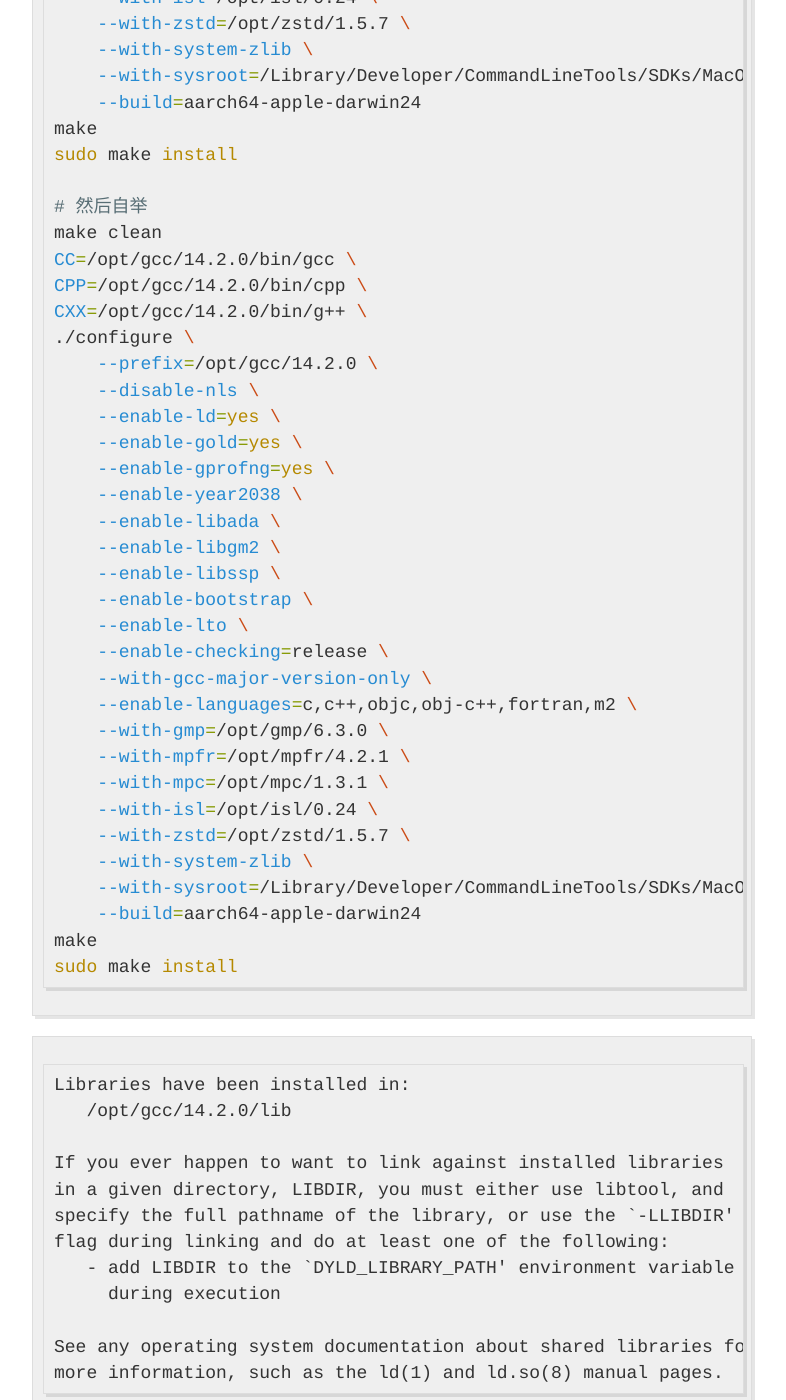
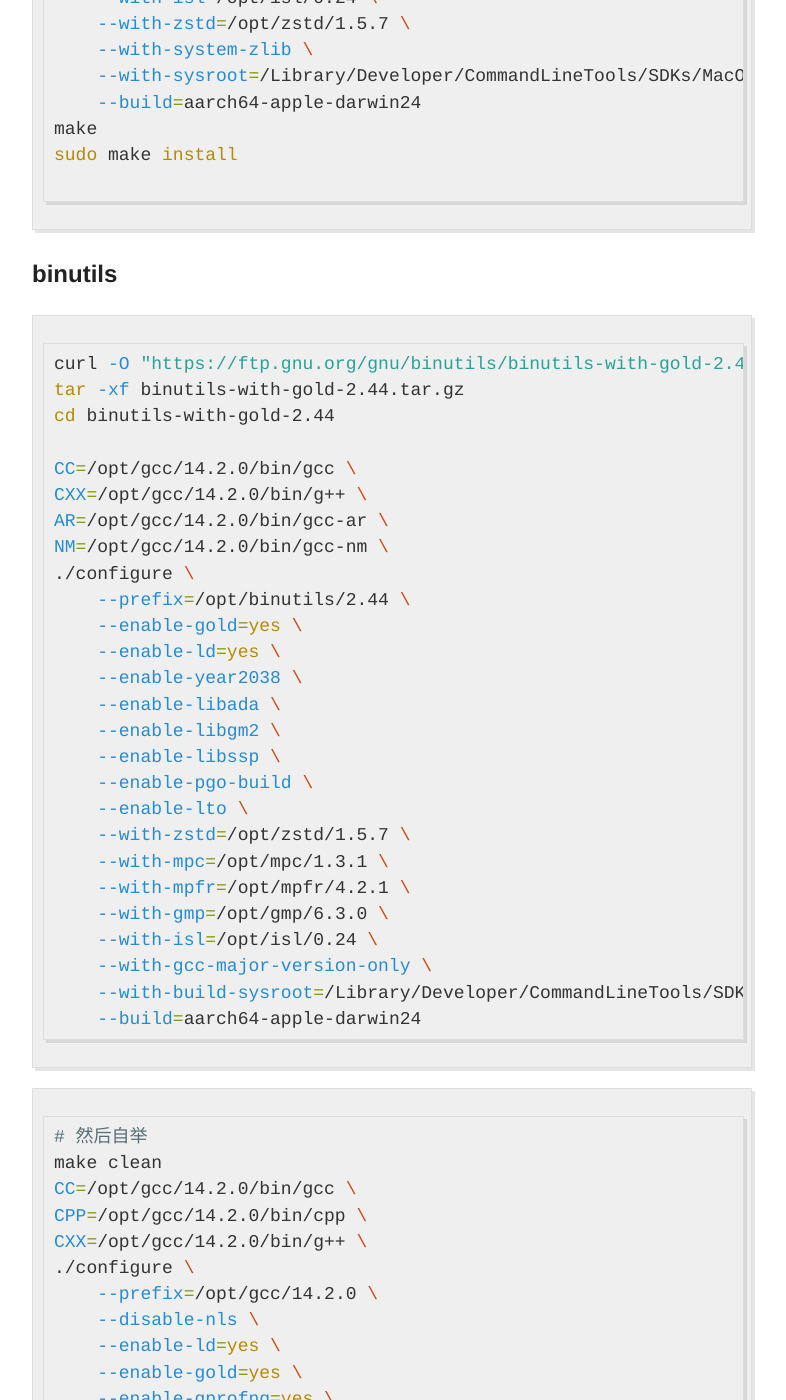
Before and after one commit to xuehaonan27/xuehaonan27.github.io, a Jekyll site: the page built from _posts/2025-03-02-SetupMacMiniM4.md, in a window 1280 px wide and 1400 px high, scrolled down 6043 px. Shown: the whole window, without its empty margins (248-1034 px from the left). Built offline with Jekyll 4.4.1, drawn with Linux system fonts in a browser that asks for light colours.

````diff
--- a/_posts/2025-03-02-SetupMacMiniM4.md
+++ b/_posts/2025-03-02-SetupMacMiniM4.md
@@ -190,6 +190,39 @@ patch -p1 < ../gcc-14.2.0-r2.diff
 make
 sudo make install
 
+```
+
+## binutils
+```shell
+curl -O "https://ftp.gnu.org/gnu/binutils/binutils-with-gold-2.44.tar.gz"
+tar -xf binutils-with-gold-2.44.tar.gz
+cd binutils-with-gold-2.44
+
+CC=/opt/gcc/14.2.0/bin/gcc \
+CXX=/opt/gcc/14.2.0/bin/g++ \
+AR=/opt/gcc/14.2.0/bin/gcc-ar \
+NM=/opt/gcc/14.2.0/bin/gcc-nm \
+./configure \
+    --prefix=/opt/binutils/2.44 \
+    --enable-gold=yes \
+    --enable-ld=yes \
+    --enable-year2038 \
+    --enable-libada \
+    --enable-libgm2 \
+    --enable-libssp \
+    --enable-pgo-build \
+    --enable-lto \
+    --with-zstd=/opt/zstd/1.5.7 \
+    --with-mpc=/opt/mpc/1.3.1 \
+    --with-mpfr=/opt/mpfr/4.2.1 \
+    --with-gmp=/opt/gmp/6.3.0 \
+    --with-isl=/opt/isl/0.24 \
+    --with-gcc-major-version-only \
+    --with-build-sysroot=/Library/Developer/CommandLineTools/SDKs/MacOSX15.sdk \
+    --build=aarch64-apple-darwin24
+```
+
+```shell
 # 然后自举
 make clean
 CC=/opt/gcc/14.2.0/bin/gcc \
````
Also changed, not shown: _posts/2025-02-27-BootWindows.md (+41 -1 lines), _posts/2025-03-03-LfsOnMacOS.md (added, +8 -0 lines).
